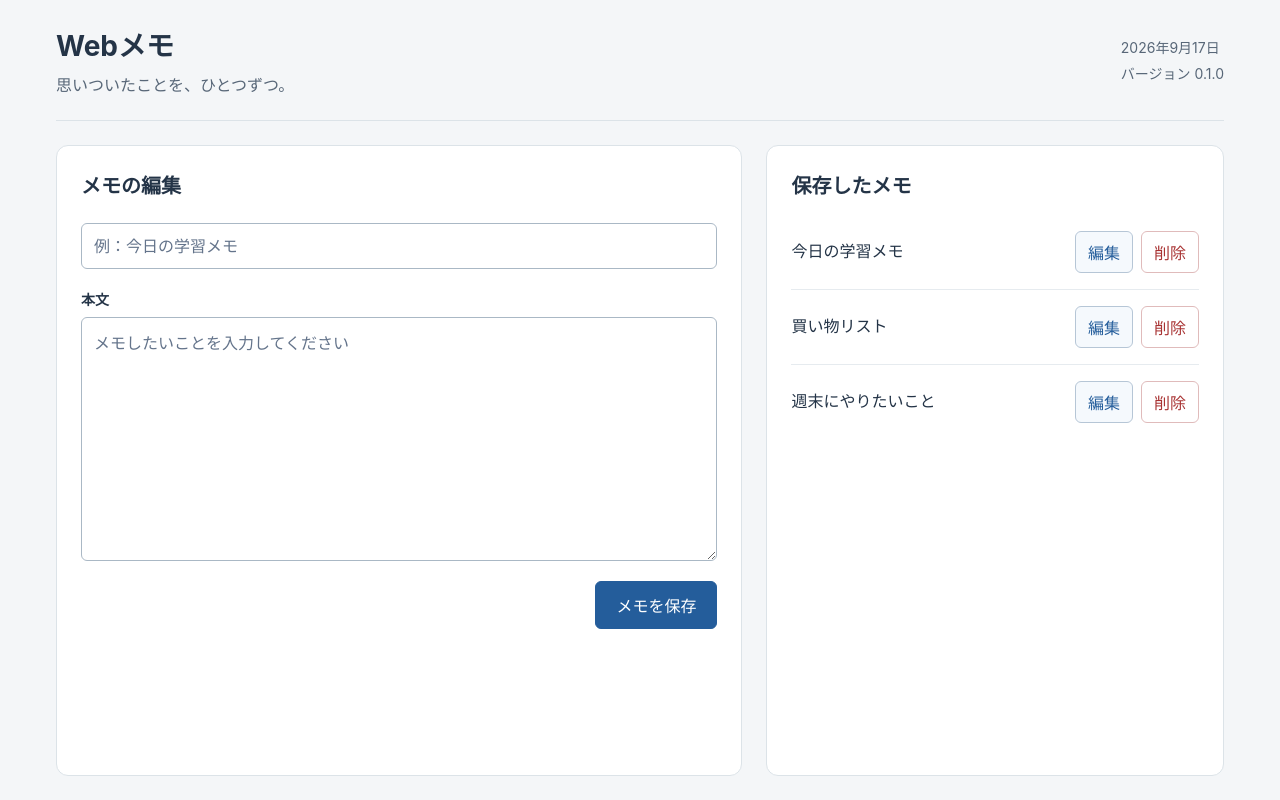
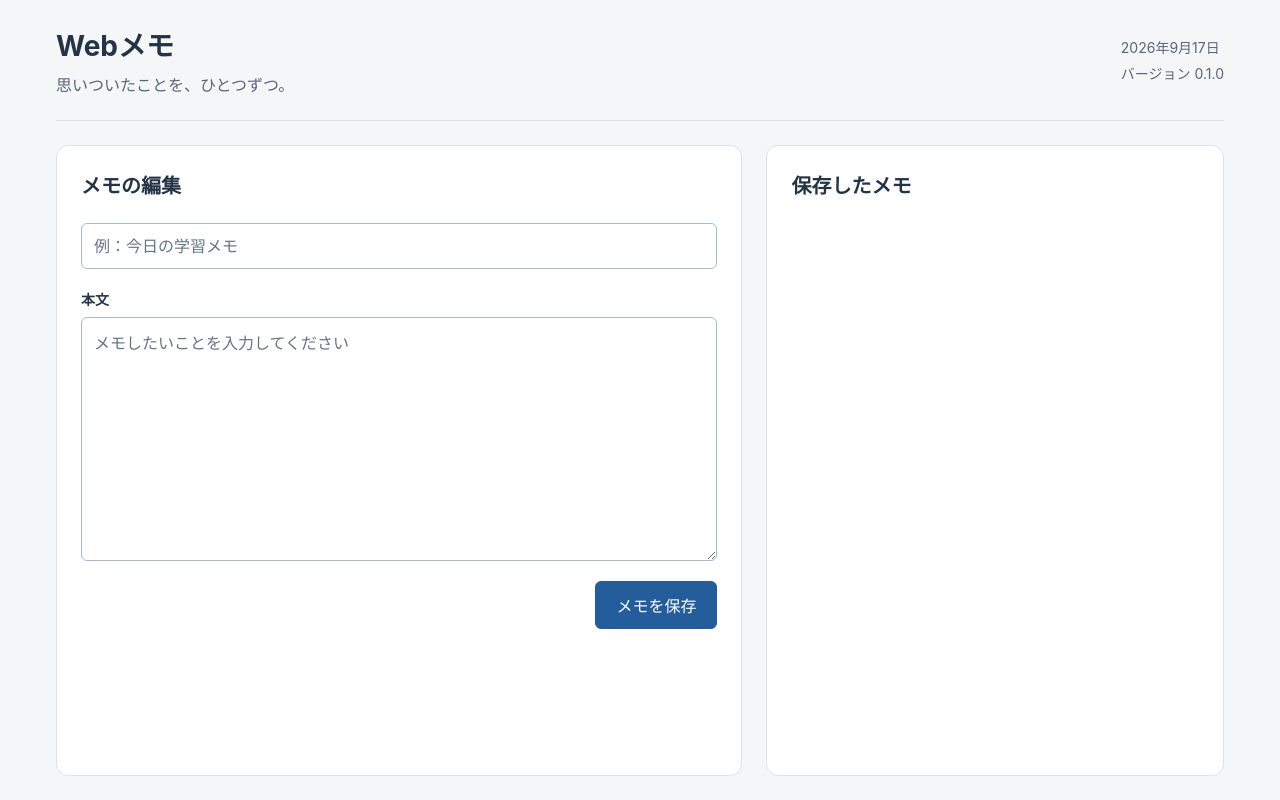
Before and after one commit to ypIwasaki/DailyLearning, a Vue app in the folder projects/0001-web-memo/frontend/app/my-app/: page / in a window 1280 px wide. Built offline with nearby package versions, Linux system fonts and the light colour scheme.

Commit message:
0001: メモ一覧表示制御

```diff
--- a/projects/0001-web-memo/frontend/app/my-app/src/App.vue
+++ b/projects/0001-web-memo/frontend/app/my-app/src/App.vue
@@ -1,8 +1,8 @@
 <template>
   <Header/>
   <main>
-    <Edit/>
-    <List/>
+    <Edit @saved="refreshMemos"/>
+    <List ref="memoList"/>
   </main>
 </template>
 
@@ -14,6 +14,11 @@ import List from './components/List.vue'
 // memo: ページは一つだが、機能ごとに表示や処理の記述を分けたいため、componentsを表示部分で3つに分割
 export default {
   name: 'App',
+  methods: {
+    async refreshMemos() {
+      await this.$refs.memoList.loadMemos()
+    }
+  },
   components: {
     Header, // memo: アプリの情報を表示
     Edit, // memo:メモの編集・登録画面
--- a/projects/0001-web-memo/frontend/app/my-app/src/components/Edit.vue
+++ b/projects/0001-web-memo/frontend/app/my-app/src/components/Edit.vue
@@ -50,6 +50,7 @@ textarea { resize: vertical; min-height: 160px; line-height: 1.7; }
 <script>
 export default {
   name: 'MemoEditor',
+  emits: ['saved'],
   data() {
     return {
       title: '',
@@ -72,7 +73,7 @@ export default {
           createdAt: now,
           updatedAt: now
         })
-
+        this.$emit('saved')
         alert('メモを保存しました')
       } catch (error) {
         console.error('メモの保存に失敗しました', error)
--- a/projects/0001-web-memo/frontend/app/my-app/src/components/List.vue
+++ b/projects/0001-web-memo/frontend/app/my-app/src/components/List.vue
@@ -3,25 +3,22 @@
     <h2 id="list-heading">保存したメモ</h2>
     <!-- 固定のサンプルです。一覧表示・編集・削除の処理は後から追加します。 -->
     <ul>
-      <li>
-        <span class="memo-title">今日の学習メモ</span>
+      <li v-for="memo in memos" :key="memo.id">
+        <span class="memo-title">{{ memo.title }}</span>
         <div class="memo-actions">
-          <button type="button" aria-label="今日の学習メモを編集">編集</button>
-          <button type="button" class="delete-button" aria-label="今日の学習メモを削除">削除</button>
-        </div>
-      </li>
-      <li>
-        <span class="memo-title">買い物リスト</span>
-        <div class="memo-actions">
-          <button type="button" aria-label="買い物リストを編集">編集</button>
-          <button type="button" class="delete-button" aria-label="買い物リストを削除">削除</button>
-        </div>
-      </li>
-      <li>
-        <span class="memo-title">週末にやりたいこと</span>
-        <div class="memo-actions">
-          <button type="button" aria-label="週末にやりたいことを編集">編集</button>
-          <button type="button" class="delete-button" aria-label="週末にやりたいことを削除">削除</button>
+          <button
+            type="button"
+            :aria-label="memo.title + 'を編集'"
+          >
+            編集
+          </button>
+          <button
+            type="button"
+            class="delete-button"
+            :aria-label="memo.title + 'を削除'"
+            >
+              削除
+          </button>
         </div>
       </li>
     </ul>
@@ -45,5 +42,26 @@ button:hover { background: #e7eff8; }
 }
 </style>
 <script>
-export default { name: 'MemoList' }
+import { db } from '../DB/database.js'
+export default {
+  name: 'MemoList',
+  data() {
+    return {
+      memos: []
+    }
+  },
+  async mounted() {
+    await this.loadMemos()
+  },
+  methods: {
+    async loadMemos() {
+      try {
+        this.memos = await db.memos.toArray()
+        console.log(this.memos)
+      } catch (error) {
+        console.error('メモの取得に失敗しました', error)
+      }
+    }
+  }
+}
 </script>
```
